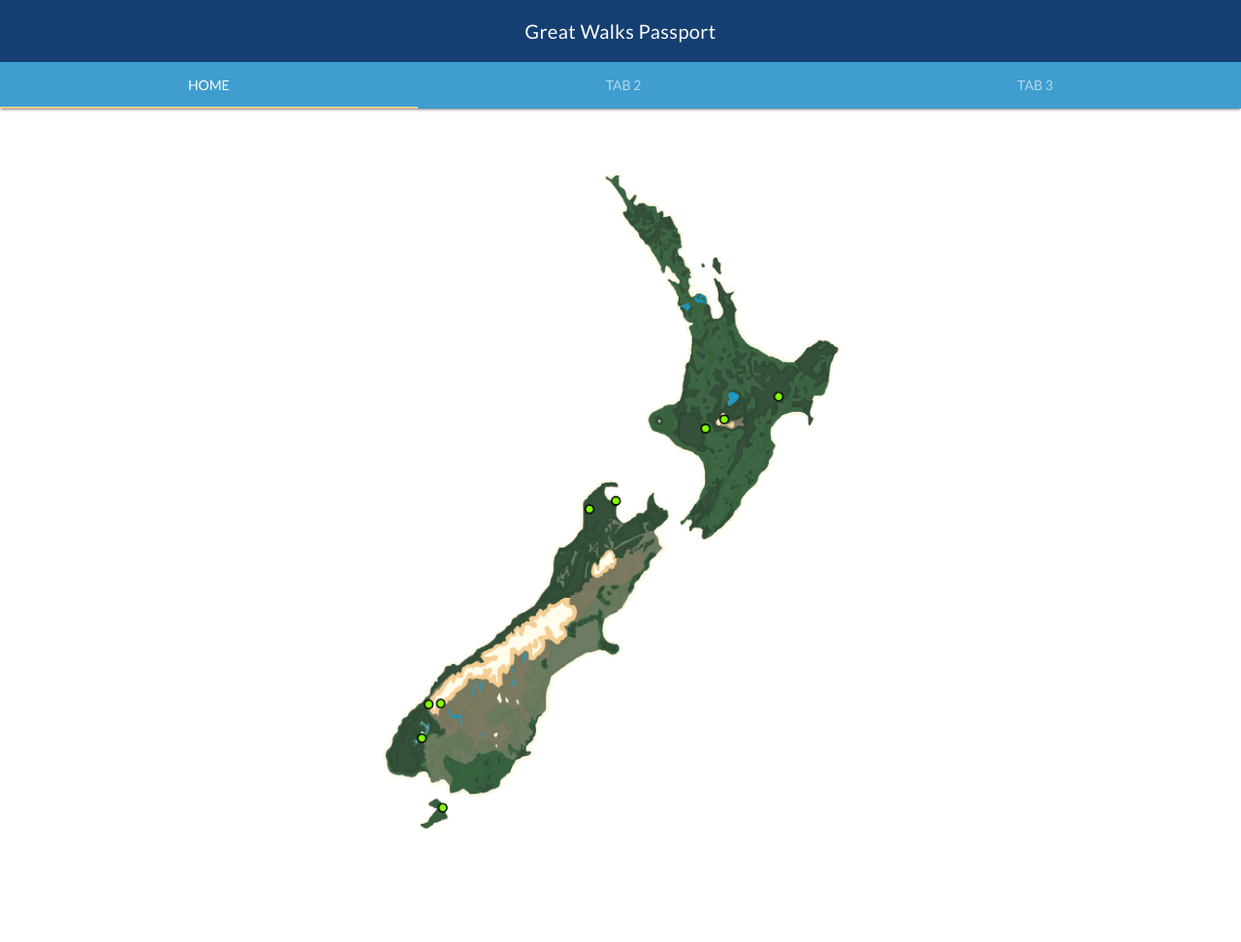
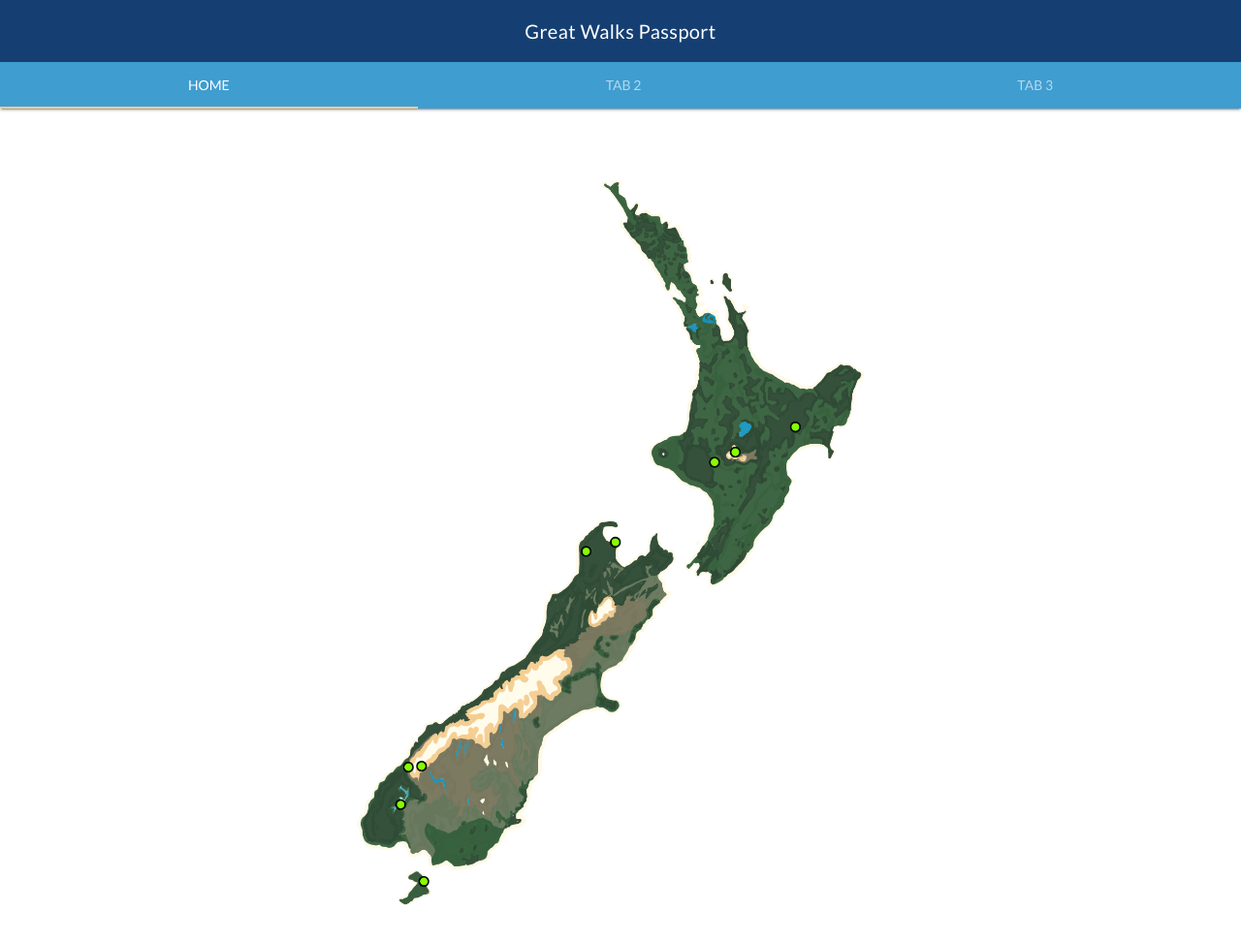
Before and after one commit to jlee512/CS50x-Final-Project, a Flask app: page / in a window 1280 px wide. Shown: the whole page at 97% size. Run offline with Flask 2, Linux system fonts and the light colour scheme; some libraries are stand-ins or nearby versions.

Commit message:
positioning of map updated

```diff
--- a/static/CSS/styles.css
+++ b/static/CSS/styles.css
@@ -1,4 +1,4 @@
-html, body, .page-content {
+html, body {
 
     height: 100vh;
     width: 100vw;
@@ -6,12 +6,29 @@ html, body, .page-content {
     padding: 0;
 }
 
+.mdl-layout__content, .mdl-layout__tab-panel {
+
+    height: 100%;
+
+}
+
+div.page-content {
+
+    max-height: 100%;
+    max-width: 100%;
+    margin: 0;
+    padding: 0;
+
+}
+
 #map {
 
-    max-width: 100%;
-    max-height: 80%;
-    height: auto;
+    position: absolute;
+    height: 100%;
     width: auto;
+    left: 0;
+    right: 0;
+    margin: 0 auto;
 
 }
 
```
